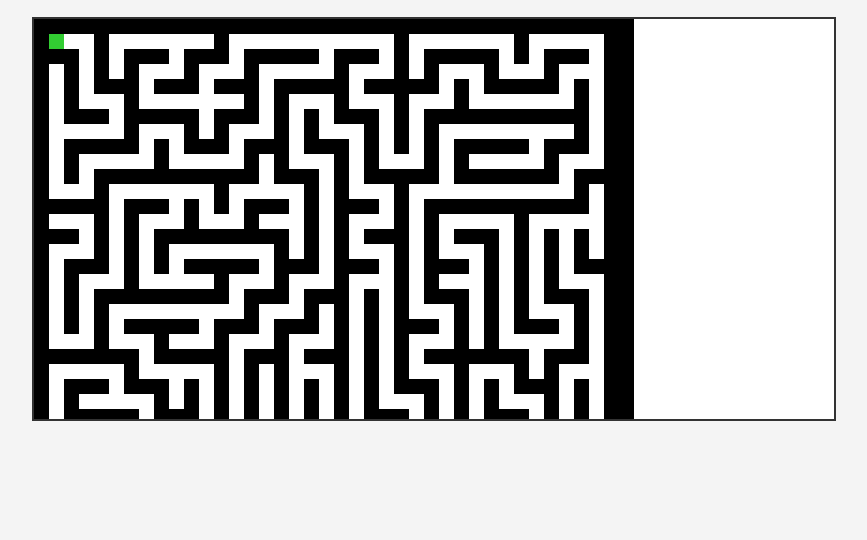
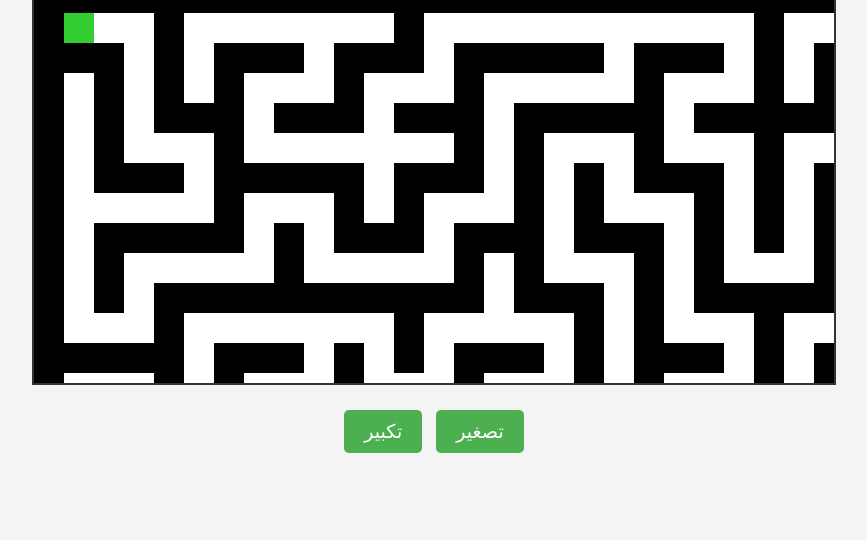
Before and after one commit to seemoOF27/maze, a plain HTML site: page index.html in a window 1280 px wide. Shown: the part 260-800 px from the top of the page, without its empty margins (206-1073 px from the left). Drawn offline with Linux system fonts and the light colour scheme.

Commit message:
Update index.html

```diff
--- a/index.html
+++ b/index.html
@@ -3,7 +3,7 @@
 <head>
   <meta charset="UTF-8">
   <meta name="viewport" content="width=device-width, initial-scale=1.0">
-  <title> v7 متاهة تفاعلية</title>
+  <title> v9 متاهة تفاعلية</title>
   <style>
     body {
       display: flex;
@@ -24,7 +24,7 @@
       width: 90%;
       max-width: 800px;
       height: 400px;
-      overflow: hidden;
+      overflow: auto;
       border: 2px solid #333;
       background-color: #fff;
       position: relative;
@@ -32,6 +32,21 @@
     }
     canvas {
       display: block;
+      width: 1200px;
+      height: 1200px;
+    }
+    .zoom-buttons {
+      margin-top: 20px;
+    }
+    .zoom-button {
+      font-size: 1.2em;
+      padding: 10px 20px;
+      margin: 5px;
+      cursor: pointer;
+      background-color: #4CAF50;
+      color: white;
+      border: none;
+      border-radius: 5px;
     }
   </style>
 </head>
@@ -41,13 +56,21 @@
     <p>اسحب المربع الأخضر للوصول إلى المربع الأزرق دون المرور عبر الجدران!</p>
   </div>
   <div class="maze-container" id="mazeContainer">
-    <canvas id="mazeCanvas" width="600" height="600"></canvas>
+    <canvas id="mazeCanvas" width="1200" height="1200"></canvas>
   </div>
+
+  <!-- Zoom buttons -->
+  <div class="zoom-buttons">
+    <button class="zoom-button" id="zoomInBtn">تكبير</button>
+    <button class="zoom-button" id="zoomOutBtn">تصغير</button>
+  </div>
+
   <script>
     const canvas = document.getElementById('mazeCanvas');
     const container = document.getElementById('mazeContainer');
     const ctx = canvas.getContext('2d');
     const gridSize = 40;
+    const cellSize = canvas.width / gridSize;
     let maze = [];
     const directions = [
       [0, -1], [1, 0], [0, 1], [-1, 0]
@@ -134,7 +157,7 @@
     function drawMaze() {
       ctx.clearRect(0, 0, canvas.width, canvas.height);
 
-      const scaledCellSize = (canvas.width / gridSize) * scale;
+      const scaledCellSize = cellSize * scale;
       for (let y = 0; y < gridSize; y++) {
         for (let x = 0; x < gridSize; x++) {
           ctx.fillStyle = maze[y][x] === 1 ? '#000' : '#fff';
@@ -142,19 +165,17 @@
         }
       }
 
-      // Draw player
       ctx.fillStyle = '#32CD32';
       ctx.fillRect(player.x * scaledCellSize, player.y * scaledCellSize, scaledCellSize, scaledCellSize);
 
-      // Draw goal
       ctx.fillStyle = '#87ceeb';
       ctx.fillRect(goal.x * scaledCellSize, goal.y * scaledCellSize, scaledCellSize, scaledCellSize);
     }
 
     function getPointerPos(e) {
       const rect = canvas.getBoundingClientRect();
-      const x = Math.floor((e.touches[0].clientX - rect.left) / (canvas.width / gridSize));
-      const y = Math.floor((e.touches[0].clientY - rect.top) / (canvas.width / gridSize));
+      const x = Math.floor((e.touches[0].clientX - rect.left) / (cellSize * scale));
+      const y = Math.floor((e.touches[0].clientY - rect.top) / (cellSize * scale));
       return { x, y };
     }
 
@@ -176,6 +197,8 @@
         }
       } else if (touchCount === 2) {
         initialDistance = calculateDistance(e.touches[0], e.touches[1]);
+        lastTouch.x = e.touches[1].clientX;
+        lastTouch.y = e.touches[1].clientY;
       }
     });
 
@@ -217,6 +240,21 @@
       if (touchCount === 0) dragging = false;
     });
 
+    // Zoom buttons
+    document.getElementById('zoomInBtn').addEventListener('click', () => {
+      if (scale < maxScale) {
+        scale += 0.2;
+        drawMaze();
+      }
+    });
+
+    document.getElementById('zoomOutBtn').addEventListener('click', () => {
+      if (scale > minScale) {
+        scale -= 0.2;
+        drawMaze();
+      }
+    });
+
     maze = initializeMaze(gridSize);
     generateMazeWithSinglePath(1, 1, gridSize - 2, gridSize - 2);
     drawMaze();
```
